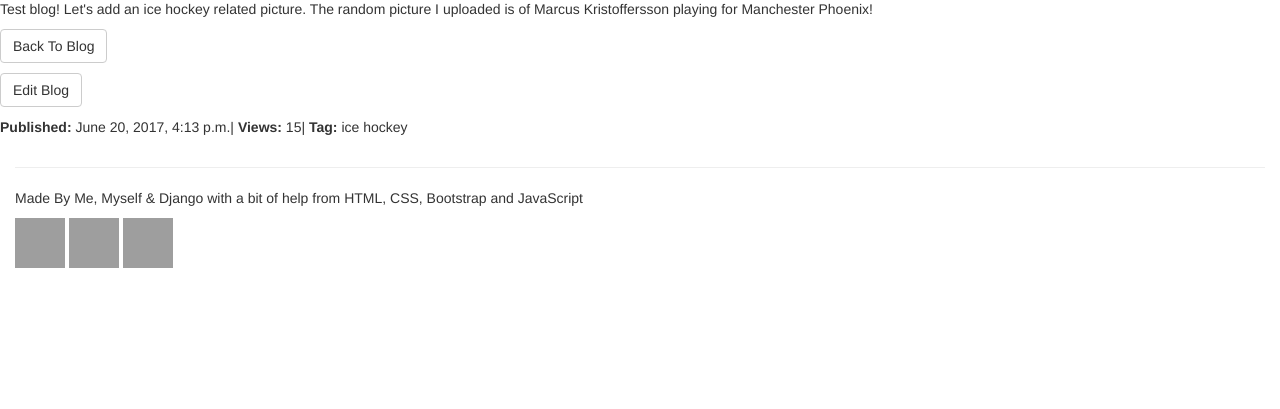
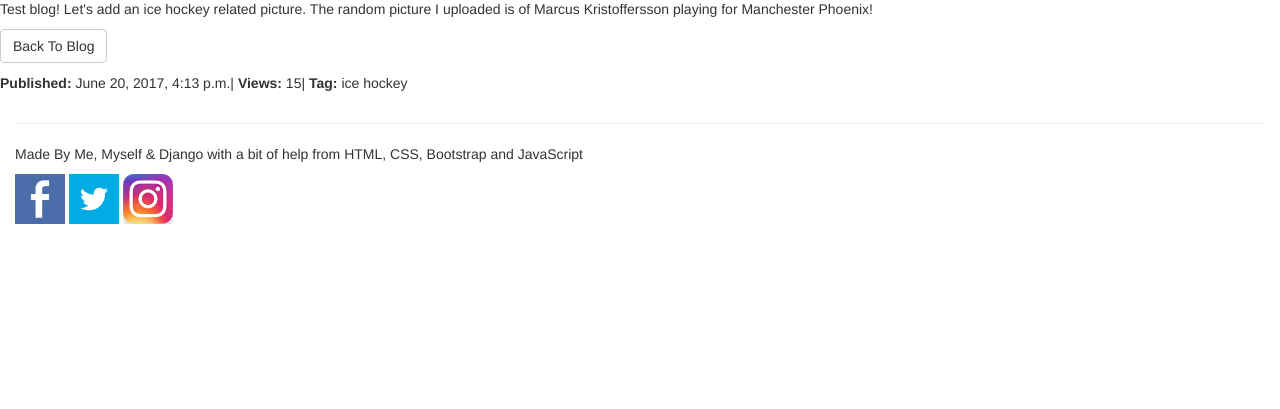
Before and after one commit to CLPidgeon/projectstreamthree, a Django app: page /blog/1/ in a window 1280 px wide. Shown: the part 391-800 px from the top of the page. Run offline with Django 3.2, Linux system fonts and the light colour scheme; data comes from the database, SQL or seed files in the repository; both versions use the stored data as it was after the commit; some libraries are stand-ins or nearby versions; grey boxes are pictures that could not be loaded.

Commit message:
sorted blog editing

```diff
--- a/blog/templates/postdetail.html
+++ b/blog/templates/postdetail.html
@@ -16,7 +16,9 @@
         <div class="col-12">
             <p>{{ post.content }}</p>
             <p><button class="btn btn-default" onclick="location.href='/blog'">Back To Blog</button></p>
+            {% if user.is_authenticated %}
             <p><button class="btn btn-default" onclick="location.href='edit'">Edit Blog</button></p>
+            {% endif %}
             <p><strong>Published: </strong>{{ post.published_date }}| <strong>Views:</strong> {{ post.views }}| <strong>Tag:</strong> {{ post.tag }}</p>
             {% load disqus_tags %}
             {% set_disqus_title post.title %}
--- a/templates/base.html
+++ b/templates/base.html
@@ -70,9 +70,9 @@
         <footer>
             <p>Made By Me, Myself & Django with a bit of help from HTML, CSS, Bootstrap and JavaScript</p>
             <p>
-                <a href="http://www.facebook.com"><img src="#" alt="facebook page" height="50px" width="50px"></a>
-                <a href="http://www.twitter.com"><img src="#" alt="twitter stream" height="50px" width="50px"></a>
-                <a href="http://www.instagram.com"><img src="#" alt="instagram feed" height="50px" width="50px"></a>
+                <a href="http://www.facebook.com"><img src="/media/img/facebook.jpeg" alt="facebook page" height="50px" width="50px"></a>
+                <a href="http://www.twitter.com"><img src="/media/img/twitter.jpeg" alt="twitter stream" height="50px" width="50px"></a>
+                <a href="http://www.instagram.com"><img src="/media/img/instagram.jpg" alt="instagram feed" height="50px" width="50px"></a>
             </p>
         </footer>
     </section>
```
Also changed, not shown: db.sqlite3, media/img/facebook.jpeg (added), media/img/instagram.jpg (added), media/img/twitter.jpeg (added).
